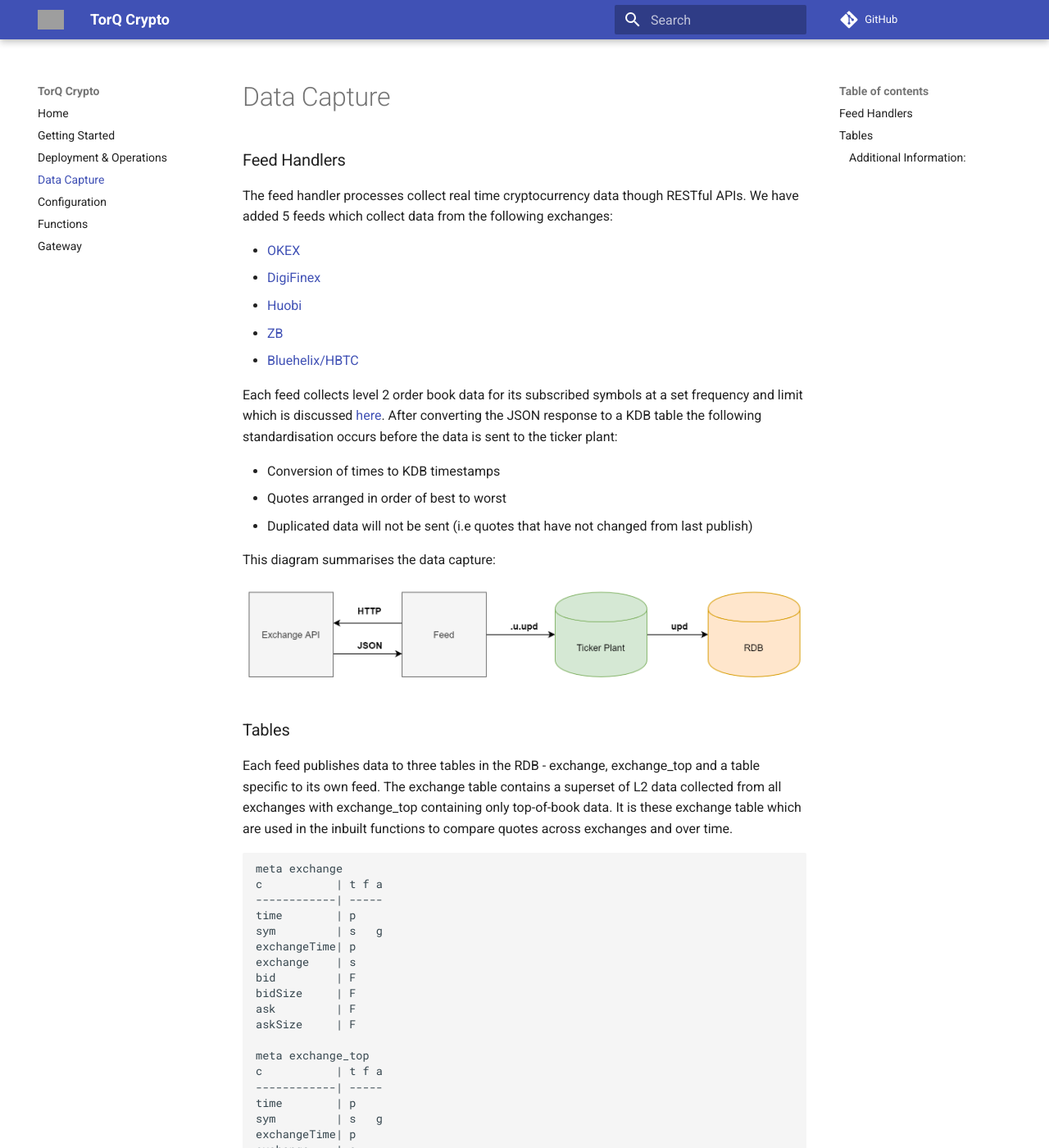
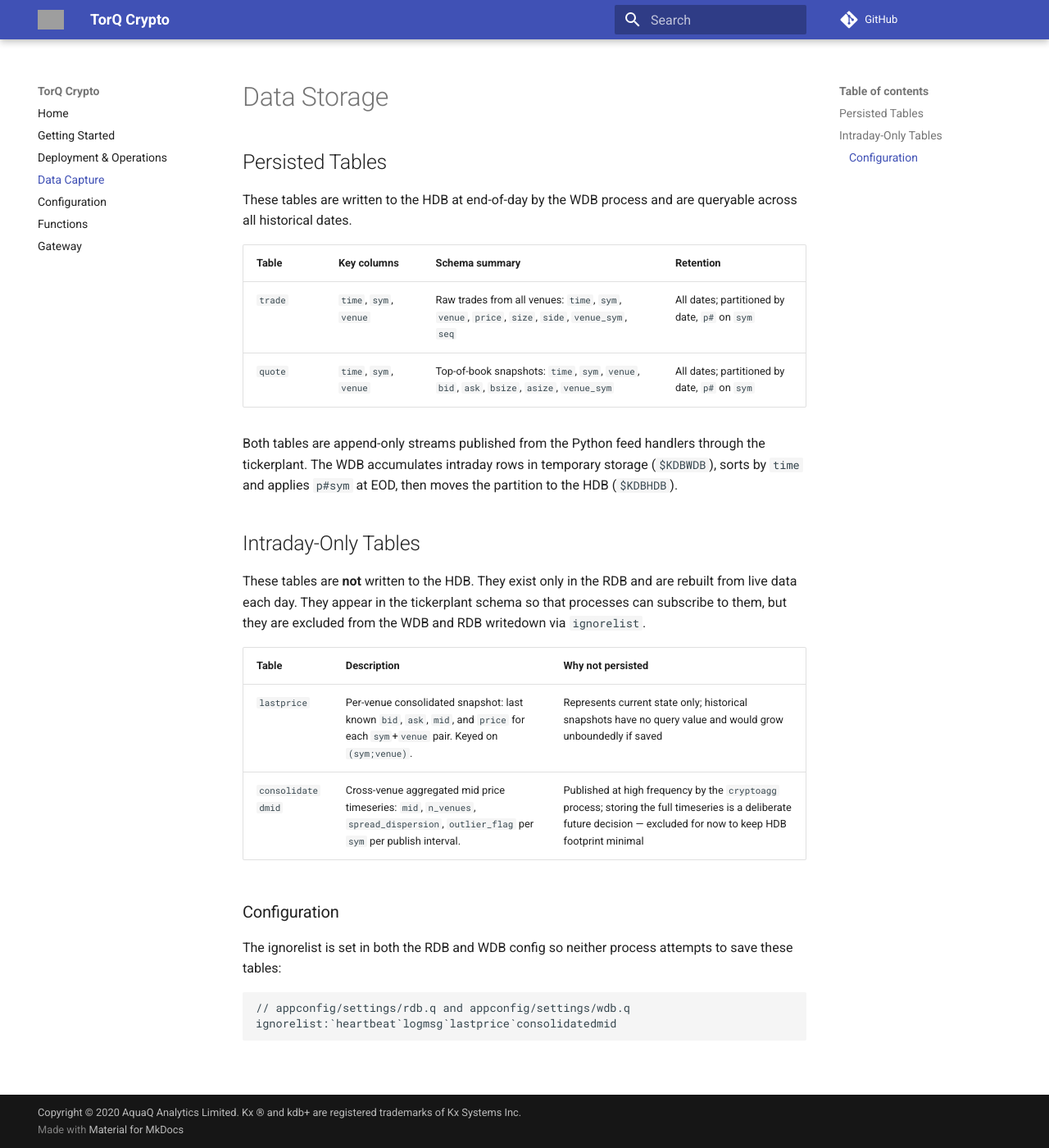
Before and after one commit to DataIntellectTech/TorQ-Crypto, an MkDocs documentation site: the page built from docs/data.md, in a window 1280 px wide and 1400 px high. Shown: the whole window at 82% size. Built offline with MkDocs 1.6.1 and Material for MkDocs 9.7.7, drawn with Linux system fonts in a browser that asks for light colours; comment, search, counter and statistics services are not loaded; old or Windows-style settings are respelled for this version of MkDocs; some of the changed text lies outside the part shown; grey boxes are pictures that could not be loaded.

Commit message:
add cryptoagg.q + add eod logic

````diff
--- a/docs/data.md
+++ b/docs/data.md
@@ -1,65 +1,30 @@
-# Data Capture
+# Data Storage
 
-### Feed Handlers
+## Persisted Tables
 
-The feed handler processes collect real time cryptocurrency data though
-RESTful APIs. We have added 5 feeds which collect data from the following
-exchanges:
+These tables are written to the HDB at end-of-day by the WDB process and are queryable across all historical dates.
 
--    [OKEX](https://www.okex.com/docs/en/)
--    [DigiFinex](https://docs.digifinex.com/en-ww/v3/)
--    [Huobi](https://huobiapi.github.io/docs/spot/v1/en/#introduction)
--    [ZB](https://www.zb.com/api)
--    [Bluehelix/HBTC](https://github.com/bhexopen/BHEX-OpenApi)
+| Table | Key columns | Schema summary | Retention |
+|-------|------------|----------------|-----------|
+| `trade` | `time`, `sym`, `venue` | Raw trades from all venues: `time`, `sym`, `venue`, `price`, `size`, `side`, `venue_sym`, `seq` | All dates; partitioned by date, `p#` on `sym` |
+| `quote` | `time`, `sym`, `venue` | Top-of-book snapshots: `time`, `sym`, `venue`, `bid`, `ask`, `bsize`, `asize`, `venue_sym` | All dates; partitioned by date, `p#` on `sym` |
 
-Each feed collects level 2 order book data for its subscribed symbols at a set
-frequency and limit which is discussed [here](https://aquaqanalytics.github.io/TorQ-Crypto/configuration/).
-After converting the JSON response to a KDB table the following standardisation
-occurs before the data is sent to the ticker plant:
+Both tables are append-only streams published from the Python feed handlers through the tickerplant. The WDB accumulates intraday rows in temporary storage (`$KDBWDB`), sorts by `time` and applies `p#sym` at EOD, then moves the partition to the HDB (`$KDBHDB`).
 
--    Conversion of times to KDB timestamps
--    Quotes arranged in order of best to worst
--    Duplicated data will not be sent (i.e quotes that have not changed from last publish)
+## Intraday-Only Tables
 
-This diagram summarises the data capture:
+These tables are **not** written to the HDB. They exist only in the RDB and are rebuilt from live data each day. They appear in the tickerplant schema so that processes can subscribe to them, but they are excluded from the WDB and RDB writedown via `ignorelist`.
 
-![Sym Config](graphics/dataflow.PNG)
+| Table | Description | Why not persisted |
+|-------|-------------|-------------------|
+| `lastprice` | Per-venue consolidated snapshot: last known `bid`, `ask`, `mid`, and `price` for each `sym`+`venue` pair. Keyed on `(sym;venue)`. | Represents current state only; historical snapshots have no query value and would grow unboundedly if saved |
+| `consolidatedmid` | Cross-venue aggregated mid price timeseries: `mid`, `n_venues`, `spread_dispersion`, `outlier_flag` per `sym` per publish interval. | Published at high frequency by the `cryptoagg` process; storing the full timeseries is a deliberate future decision — excluded for now to keep HDB footprint minimal |
 
-### Tables
+### Configuration
 
-Each feed publishes data to three tables in the RDB - exchange, exchange_top
-and a table specific to its own feed. The exchange table contains a superset
-of L2 data collected from all exchanges with exchange_top containing only top-of-book
-data. It is these exchange table which are used in the inbuilt functions to compare
-quotes across exchanges and over time.
+The ignorelist is set in both the RDB and WDB config so neither process attempts to save these tables:
 
-    meta exchange
-    c           | t f a
-    ------------| -----
-    time        | p
-    sym         | s   g
-    exchangeTime| p
-    exchange    | s
-    bid         | F
-    bidSize     | F
-    ask         | F
-    askSize     | F
-
-    meta exchange_top
-    c           | t f a
-    ------------| -----
-    time        | p
-    sym         | s   g
-    exchangeTime| p
-    exchange    | s
-    bid         | f
-    bidSize     | f
-    ask         | f
-    askSize     | f
-
-##### Additional Information:
-
-The HTTP requests that the feed processes send do not have a time out and it is
-possible for these requests to fail on the exchange side for myriad of reasons. In
-such cases a small gap may be seen in the data, typically this will not be more
-than a few minutes.
+```q
+// appconfig/settings/rdb.q and appconfig/settings/wdb.q
+ignorelist:`heartbeat`logmsg`lastprice`consolidatedmid
+```
````
Also changed, not shown: 6 other files.
